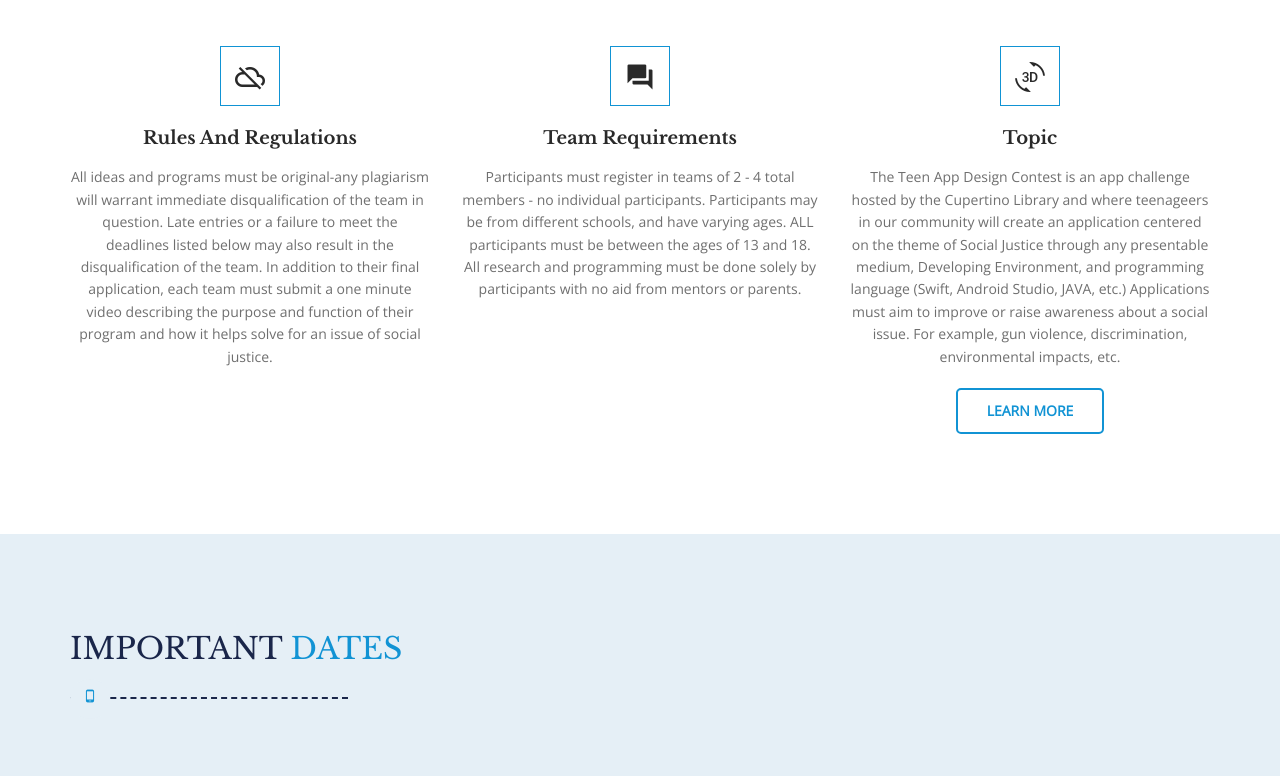
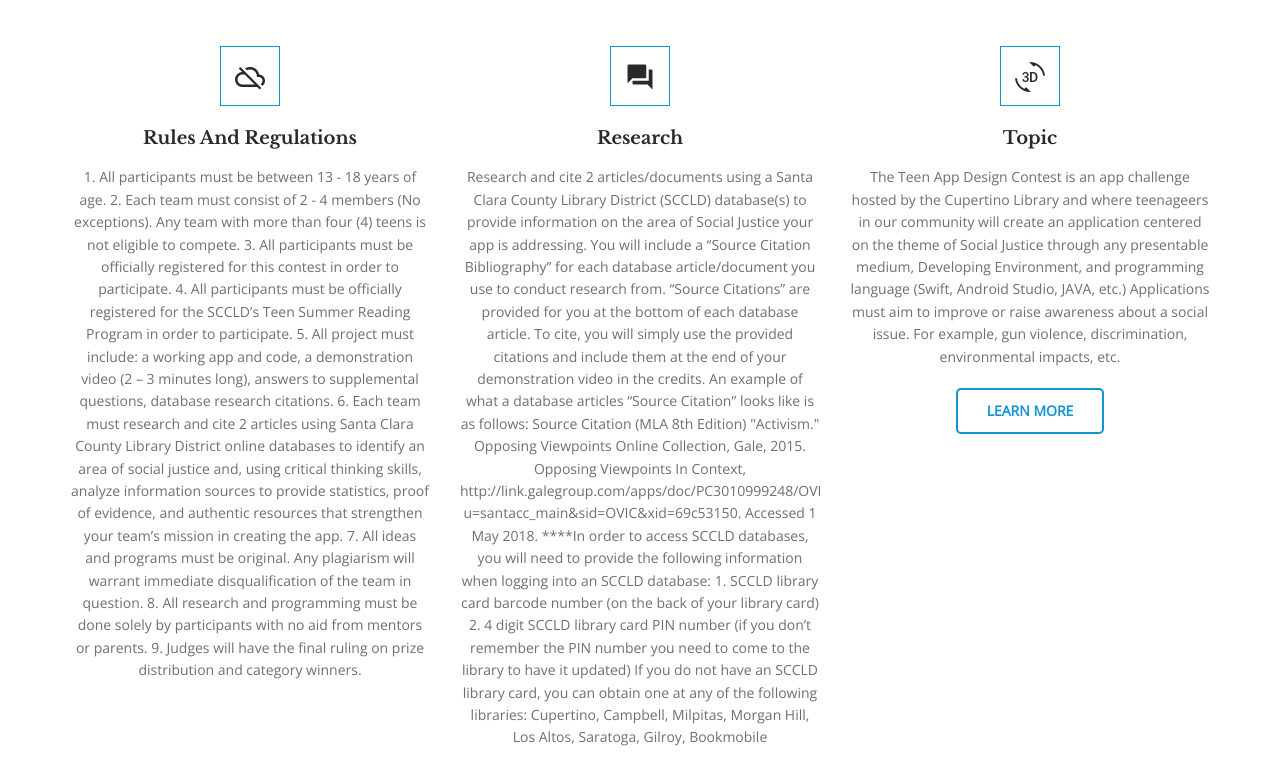
Before and after one commit to asharma381/appcontest, a plain HTML site: page index.html in a window 1280 px wide. Shown: the part 1420-2196 px from the top of the page. Drawn offline with nearby package versions, Linux system fonts and the light colour scheme.

Commit message:
Update index.html

```diff
--- a/index.html
+++ b/index.html
@@ -169,8 +169,8 @@
                         <h2><span>What is it? </span></h2>
                         <p> </p>
                         <span class="icon-and-border"><i class="material-icons">phone_android</i></span>
-                        <p>The Cupertino Library and Math & Coding Organization are teaming up this summer
-                          to bring teens, ages 13 – 18, the “Teen App Design Challenge – Be the Change.”</p>
+                        <p>The Cupertino Library and Math & Coding Organization are teaming up this summer to
+                            bring teens, ages 13 – 18, the “Teen App Design Challenge – Be the Change.”</p>
 
                         <p>This contest is designed to encourage the next generation of techies and social
                           justice warriors the opportunity to showcase their coding, research, and critical
@@ -198,12 +198,18 @@
                             <i class="material-icons">cloud_off</i>
                         </div>
                         <h3>Rules and Regulations</h3>
-                        <p>All ideas and programs must be original-any plagiarism will warrant immediate
-                          disqualification of the team in question. Late entries or a failure to meet the
-                          deadlines listed below may also result in the disqualification of the team. In
-                          addition to their final application, each team must submit a one minute video
-                          describing the purpose and function of their program and how it helps solve
-                          for an issue of social justice.</p>
+                        <p>
+1.       All participants must be between 13 - 18 years of age.
+2.       Each team must consist of 2 - 4 members (No exceptions). Any team with more than four (4) teens is not eligible to compete.
+3.       All participants must be officially registered for this contest in order to participate.
+4.       All participants must be officially registered for the SCCLD’s Teen Summer Reading Program in order to participate.
+5.       All project must include: a working app and code, a demonstration video (2 – 3 minutes long), answers to supplemental questions, database research citations.
+6.       Each team must research and cite 2 articles using Santa Clara County Library District online databases to identify an area of social justice and, using critical thinking skills, analyze information sources to provide statistics, proof of evidence, and authentic resources that strengthen your team’s mission in creating the app.
+7.       All ideas and programs must be original. Any plagiarism will warrant immediate disqualification of the team in question.
+8.       All research and programming must be done solely by participants with no aid from mentors or parents.
+9.       Judges will have the final ruling on prize distribution and category winners.
+
+</p>
                         <!--<a href="#" class="read-more">Learn More</a>-->
                     </div>
                 </div>
@@ -212,12 +218,21 @@
                         <div class="qs-box-icon">
                             <i class="material-icons">forum</i>
                         </div>
-                        <h3>Team Requirements</h3>
-                        <p>Participants must register in teams of 2 - 4 total members - no individual
-                          participants. Participants may be from different schools, and have varying
-                          ages. ALL participants must be between the ages of 13 and 18. All research
-                          and programming must be done solely by participants with no aid from mentors
-                          or parents.</p>
+                        <h3>Research</h3>
+                        <p>Research and cite 2 articles/documents using a Santa Clara County Library District (SCCLD) database(s) to provide information on the area of Social Justice your app is addressing. You will include a “Source Citation Bibliography” for each database article/document you use to conduct research from. “Source Citations” are provided for you at the bottom of each database article. To cite, you will simply use the provided citations and include them at the end of your demonstration video in the credits.
+An example of what a database articles “Source Citation” looks like is as follows:
+
+Source Citation   (MLA 8th Edition)
+"Activism." Opposing Viewpoints Online Collection, Gale, 2015. Opposing Viewpoints In Context, http://link.galegroup.com/apps/doc/PC3010999248/OVIC?u=santacc_main&sid=OVIC&xid=69c53150. Accessed 1 May 2018.
+
+
+****In order to access SCCLD databases, you will need to provide the following information when logging into an SCCLD database:
+1.     SCCLD library card barcode number (on the back of your library card)
+2.     4 digit SCCLD library card PIN number (if you don’t remember the PIN number you need to come to the library to have it updated)
+
+If you do not have an SCCLD library card, you can obtain one at any of the following libraries: Cupertino, Campbell, Milpitas, Morgan Hill, Los Altos, Saratoga, Gilroy, Bookmobile
+
+</p>
                         <!--<a href="#" class="read-more">Learn More</a>-->
                     </div>
                 </div>
```
